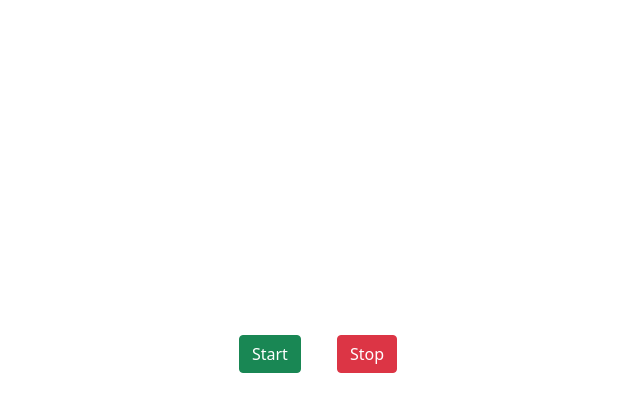
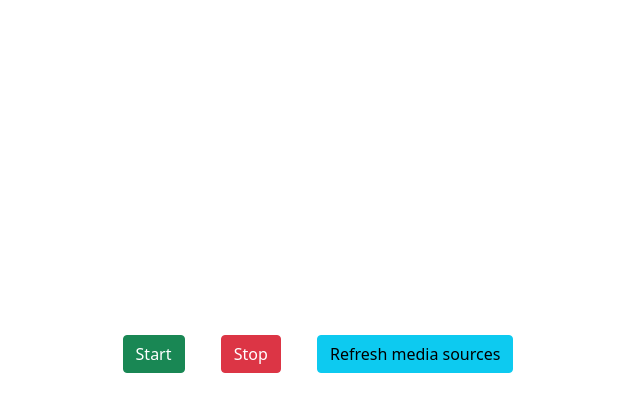
Before and after one commit to Aditya-ds-1806/Screen-recorder, an Electron app: page index.html in a window 1000 px wide. Shown: the part 261-672 px from the top of the page, without its empty margins (182-822 px from the left). Drawn offline with nearby package versions, Linux system fonts and the light colour scheme.

Commit message:
added refresh button

```diff
--- a/index.html
+++ b/index.html
@@ -37,6 +37,7 @@
             <span class="spinner-grow spinner-grow-sm d-none" role="status" aria-hidden="true"></span>
         </button>
         <button class="btn btn-danger mx-3" id="stop">Stop</button>
+        <button class="btn btn-info mx-3" id="refresh">Refresh media sources</button>
     </div>
     <script src="https://cdn.jsdelivr.net/npm/bootstrap@5.0.1/dist/js/bootstrap.bundle.min.js"
         integrity="sha384-gtEjrD/SeCtmISkJkNUaaKMoLD0//ElJ19smozuHV6z3Iehds+3Ulb9Bn9Plx0x4"
```
